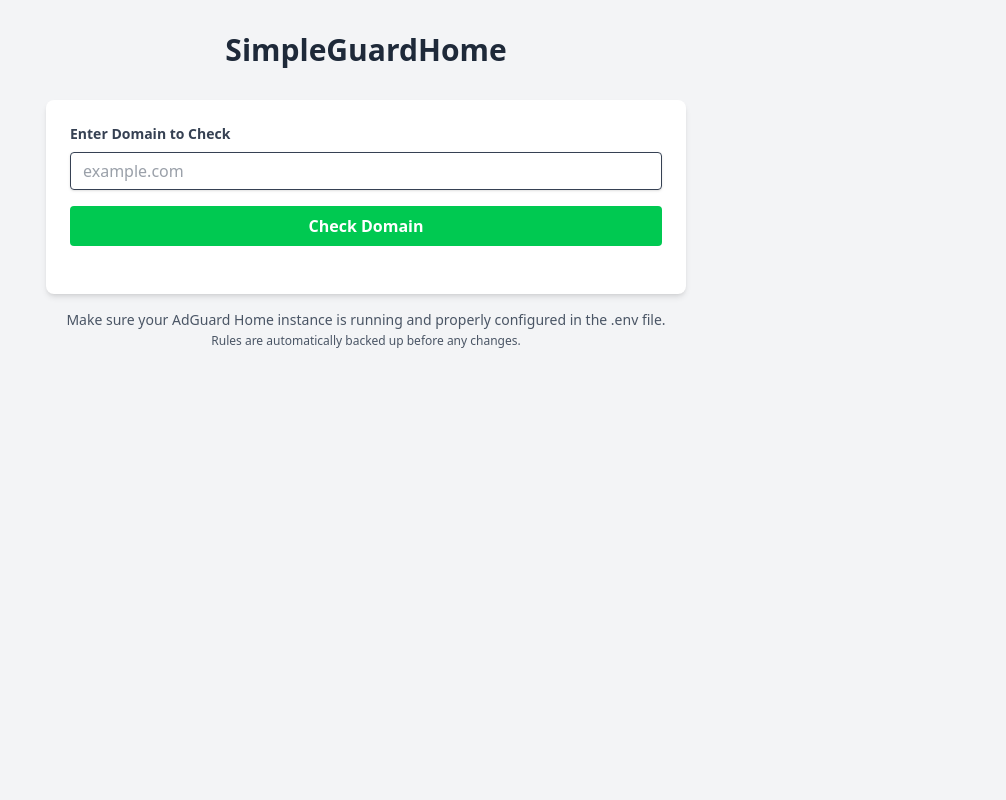
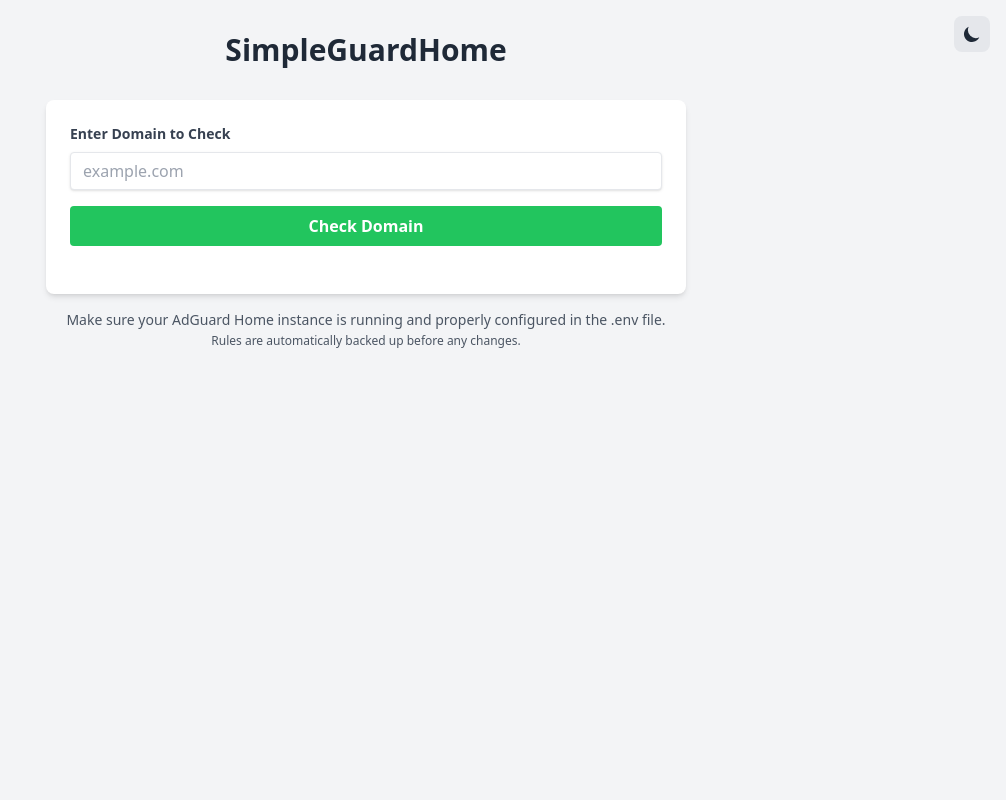
Before and after one commit to pacnpal/simpleguardhome, a FastAPI app: page / in a window 1280 px wide. Shown: the whole page, without its empty margins (274-1280 px from the left). Run offline with FastAPI, Linux system fonts and the light colour scheme; some libraries are stand-ins or nearby versions.

Commit message:
feat(index.html): implement dark mode toggle and enhance theme handling

```diff
--- a/src/simpleguardhome/templates/index.html
+++ b/src/simpleguardhome/templates/index.html
@@ -1,10 +1,24 @@
 <!DOCTYPE html>
-<html lang="en">
+<html lang="en" class="dark:bg-gray-900">
 <head>
     <meta charset="UTF-8">
     <meta name="viewport" content="width=device-width, initial-scale=1.0">
     <title>SimpleGuardHome</title>
-    <script src="https://unpkg.com/@tailwindcss/browser@4" integrity="sha384-fsXZ0Oru5QjGkveFx8DdmBAyKdwnJ7TnbRzDN5LROCKt8PAN8h7y7oqCwtk9cN68" crossorigin="anonymous"></script>
+    <!-- Load Tailwind first -->
+    <script src="https://cdn.tailwindcss.com"></script>
+    <script>
+        tailwind.config = {
+            darkMode: 'class'
+        }
+
+        // Initialize theme before page load
+        const storedTheme = localStorage.getItem('color-theme');
+        if (storedTheme === 'dark') {
+            document.documentElement.classList.add('dark');
+        } else if (storedTheme === 'light') {
+            document.documentElement.classList.remove('dark');
+        }
+    </script>
     <script src="https://cdnjs.cloudflare.com/ajax/libs/dompurify/2.3.4/purify.min.js" integrity="sha384-KGmzmwrs7oAU2sG5qfETslFsscVcCaxQrX2d7PW7I9bTrsuTD/eSMFr9jaMS9i+b" crossorigin="anonymous"></script>
     <script>
         function escapeHtml(unsafe) {
@@ -23,11 +37,11 @@
             const isBlocked = data.reason.startsWith('Filtered');
             if (isBlocked) {
                 resultDiv.innerHTML = `
-                    <div class="bg-red-100 border-l-4 border-red-500 text-red-700 p-4 mb-4">
+                    <div class="bg-red-100 dark:bg-red-900/30 border-l-4 border-red-500 text-red-700 dark:text-red-300 p-4 mb-4">
                         <p class="font-bold">Domain is blocked</p>
                         <p class="text-sm"><strong>${escapeHtml(domain)}</strong> is blocked</p>
                         <p class="text-sm">Reason: ${escapeHtml(data.reason)}</p>
-                        ${data.rules?.length ? `<p class="text-sm font-mono bg-red-50 p-2 mt-1 rounded">Rule: ${escapeHtml(data.rules[0].text)}</p>` : ''}
+                        ${data.rules?.length ? `<p class="text-sm font-mono bg-red-50 dark:bg-red-900/50 p-2 mt-1 rounded">Rule: ${escapeHtml(data.rules[0].text)}</p>` : ''}
                         ${data.service_name ? `<p class="text-sm mt-2">Service: ${escapeHtml(data.service_name)}</p>` : ''}
                     </div>`;
                 unblockDiv.innerHTML = `
@@ -37,7 +51,7 @@
                     </button>`;
             } else {
                 resultDiv.innerHTML = `
-                    <div class="bg-green-100 border-l-4 border-green-500 text-green-700 p-4">
+                    <div class="bg-green-100 dark:bg-green-900/30 border-l-4 border-green-500 text-green-700 dark:text-green-300 p-4">
                         <p class="font-bold">Domain is not blocked</p>
                         <p class="text-sm"><strong>${escapeHtml(domain)}</strong> is allowed</p>
                         <p class="text-xs mt-2">Status: ${escapeHtml(data.reason)}</p>
@@ -70,7 +84,7 @@
                 domain = preprocessDomain(rawInput);
             } catch (error) {
                 resultDiv.innerHTML = `
-                    <div class="bg-yellow-100 border-l-4 border-yellow-500 text-yellow-700 p-4">
+                    <div class="bg-yellow-100 dark:bg-yellow-900/30 border-l-4 border-yellow-500 text-yellow-700 dark:text-yellow-300 p-4">
                         <p class="font-bold">Invalid Input</p>
                         <p class="text-sm">${escapeHtml(error.message)}</p>
                     </div>`;
@@ -174,18 +188,26 @@
         }
     </script>
 </head>
-<body class="bg-gray-100 min-h-screen">
+<body class="bg-gray-100 dark:bg-gray-900 min-h-screen transition-colors duration-200">
+    <button id="theme-toggle" class="fixed top-4 right-4 p-2 rounded-lg bg-gray-200 dark:bg-gray-700 text-gray-800 dark:text-gray-200 hover:bg-gray-300 dark:hover:bg-gray-600 transition-colors duration-200">
+        <svg id="theme-toggle-dark-icon" class="hidden w-5 h-5" fill="currentColor" viewBox="0 0 20 20" xmlns="http://www.w3.org/2000/svg">
+            <path d="M17.293 13.293A8 8 0 016.707 2.707a8.001 8.001 0 1010.586 10.586z"></path>
+        </svg>
+        <svg id="theme-toggle-light-icon" class="hidden w-5 h-5" fill="currentColor" viewBox="0 0 20 20" xmlns="http://www.w3.org/2000/svg">
+            <path d="M10 2a1 1 0 011 1v1a1 1 0 11-2 0V3a1 1 0 011-1zm4 8a4 4 0 11-8 0 4 4 0 018 0zm-.464 4.95l.707.707a1 1 0 001.414-1.414l-.707-.707a1 1 0 00-1.414 1.414zm2.12-10.607a1 1 0 010 1.414l-.706.707a1 1 0 11-1.414-1.414l.707-.707a1 1 0 011.414 0zM17 11a1 1 0 100-2h-1a1 1 0 100 2h1zm-7 4a1 1 0 011 1v1a1 1 0 11-2 0v-1a1 1 0 011-1zM5.05 6.464A1 1 0 106.465 5.05l-.708-.707a1 1 0 00-1.414 1.414l.707.707zm1.414 8.486l-.707.707a1 1 0 01-1.414-1.414l.707-.707a1 1 0 011.414 1.414zM4 11a1 1 0 100-2H3a1 1 0 000 2h1z"></path>
+        </svg>
+    </button>
     <div class="container mx-auto px-4 py-8 max-w-2xl">
-        <h1 class="text-3xl font-bold text-center mb-8 text-gray-800">SimpleGuardHome</h1>
+        <h1 class="text-3xl font-bold text-center mb-8 text-gray-800 dark:text-white">SimpleGuardHome</h1>
 
-        <div class="bg-white rounded-lg shadow-md p-6">
+        <div class="bg-white dark:bg-gray-800 rounded-lg shadow-md p-6">
             <form onsubmit="checkDomain(event)" class="mb-6">
                 <div class="mb-4">
-                    <label for="domain" class="block text-gray-700 text-sm font-bold mb-2">
+                    <label for="domain" class="block text-gray-700 dark:text-gray-300 text-sm font-bold mb-2">
                         Enter Domain to Check
                     </label>
                     <input type="text" id="domain" name="domain" required
-                           class="shadow appearance-none border rounded w-full py-2 px-3 text-gray-700 leading-tight focus:outline-none focus:shadow-outline"
+                           class="shadow appearance-none border rounded w-full py-2 px-3 text-gray-700 dark:text-gray-200 dark:bg-gray-700 dark:border-gray-600 leading-tight focus:outline-none focus:shadow-outline"
                            placeholder="example.com"
                            title="Please enter a valid domain name">
                 </div>
@@ -199,7 +221,60 @@
             <div id="unblock-action" class="mt-4 text-center"></div>
         </div>
 
-        <div class="mt-4 text-center text-gray-600 text-sm">
+        <script>
+            document.addEventListener('DOMContentLoaded', function() {
+                // Theme toggle functionality
+                const themeToggleDarkIcon = document.getElementById('theme-toggle-dark-icon');
+                const themeToggleLightIcon = document.getElementById('theme-toggle-light-icon');
+
+                // Change the icons inside the button based on previous settings
+                function setThemeIcons() {
+                    if (document.documentElement.classList.contains('dark')) {
+                        themeToggleDarkIcon.classList.add('hidden');
+                        themeToggleLightIcon.classList.remove('hidden');
+                    } else {
+                        themeToggleLightIcon.classList.add('hidden');
+                        themeToggleDarkIcon.classList.remove('hidden');
+                    }
+                }
+// Check for theme preference
+const storedTheme = localStorage.getItem('color-theme');
+if (!storedTheme) {
+    // Only use system preference if no stored preference exists
+    const systemPrefersDark = window.matchMedia('(prefers-color-scheme: dark)').matches;
+    document.documentElement.classList.toggle('dark', systemPrefersDark);
+    localStorage.setItem('color-theme', systemPrefersDark ? 'dark' : 'light');
+}
+
+
+                setThemeIcons();
+
+                // Add click event to toggle button
+                document.getElementById('theme-toggle').addEventListener('click', function() {
+                    // Toggle dark class
+                    document.documentElement.classList.toggle('dark');
+
+                    // Update localStorage
+                    if (document.documentElement.classList.contains('dark')) {
+                        localStorage.setItem('color-theme', 'dark');
+                    } else {
+                        localStorage.setItem('color-theme', 'light');
+                    }
+
+                    setThemeIcons();
+                });
+
+                // System preference changes are now ignored if there's a stored preference
+                window.matchMedia('(prefers-color-scheme: dark)').addEventListener('change', function(e) {
+                    if (!localStorage.getItem('color-theme')) {
+                        document.documentElement.classList.toggle('dark', e.matches);
+                        localStorage.setItem('color-theme', e.matches ? 'dark' : 'light');
+                        setThemeIcons();
+                    }
+                });
+            });
+        </script>
+        <div class="mt-4 text-center text-gray-600 dark:text-gray-400 text-sm">
             Make sure your AdGuard Home instance is running and properly configured in the .env file.
             <br>
             <span class="text-xs">Rules are automatically backed up before any changes.</span>
```
